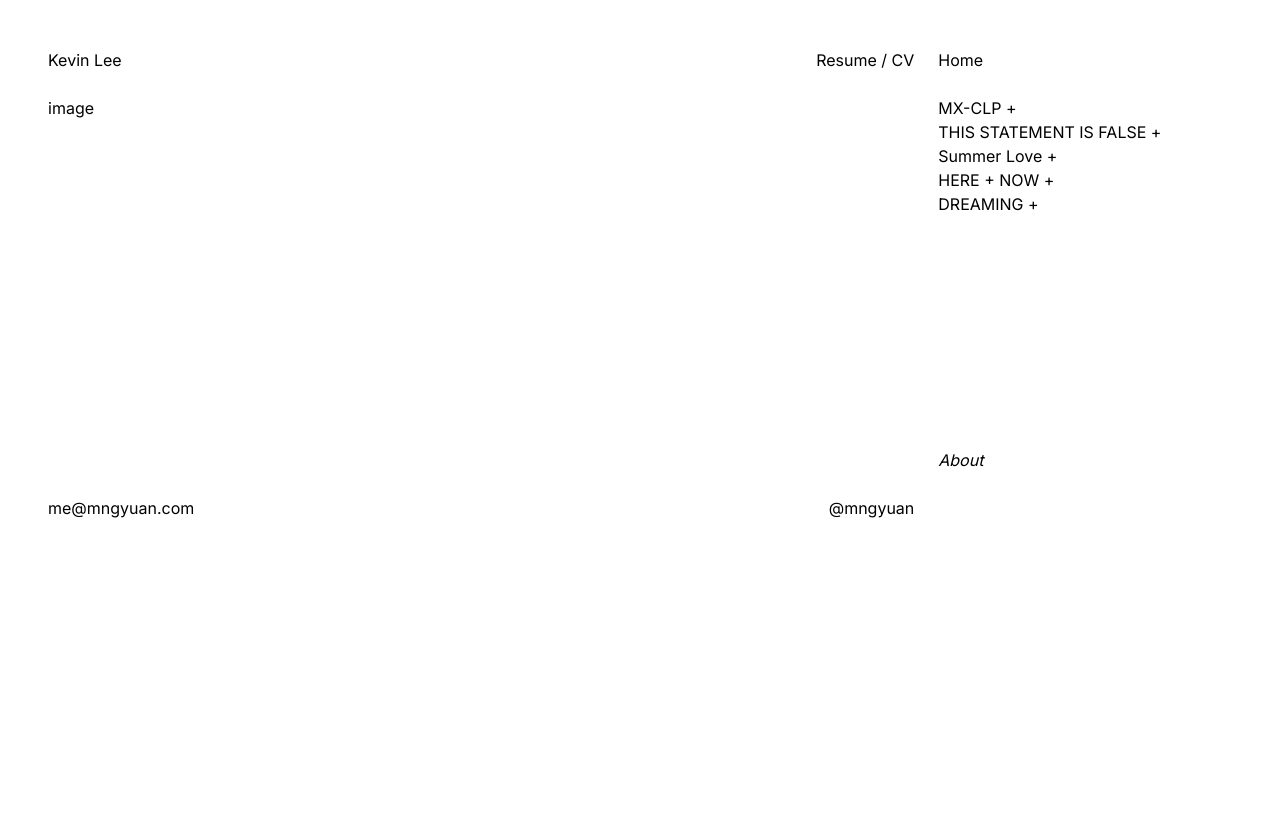
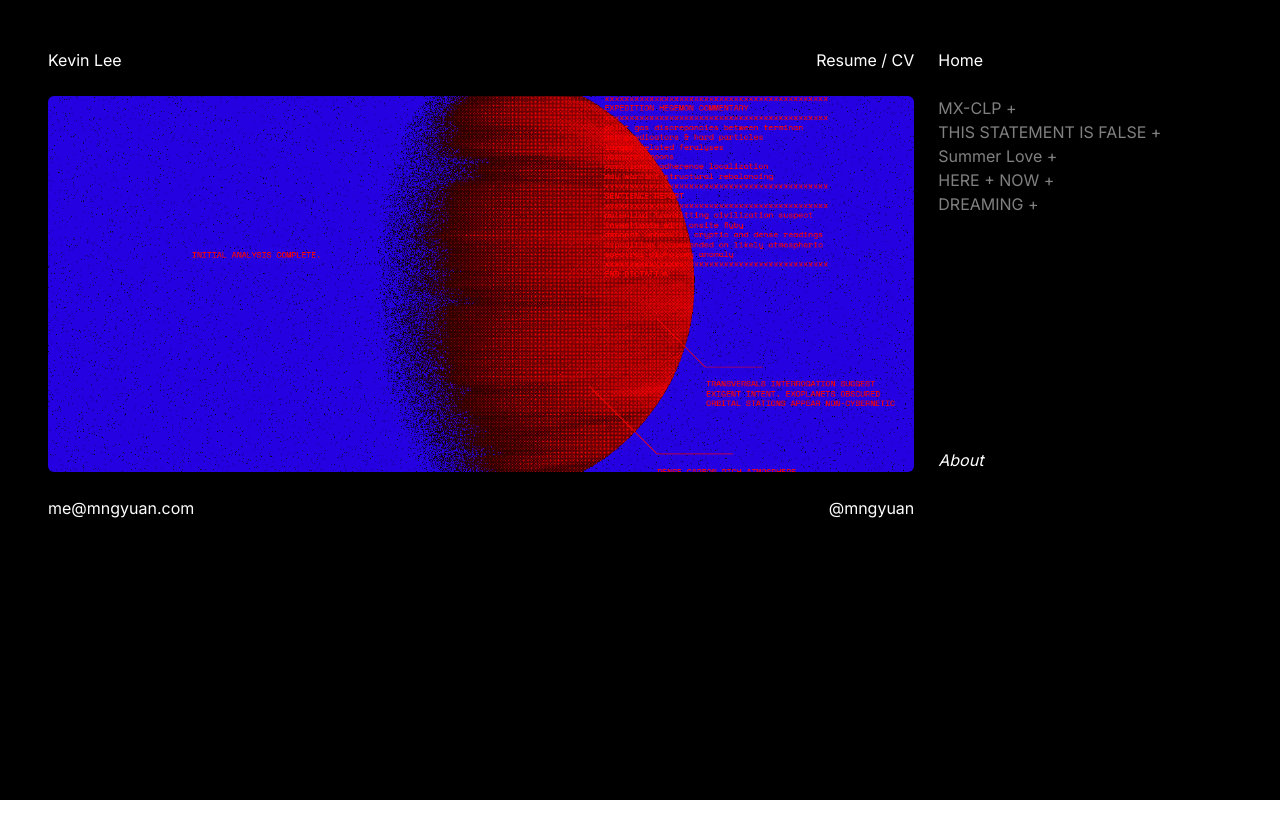
Before and after one commit to mngyuan/personal-site-2023, a Next.js app: page / in a window 1280 px wide. Shown: the top 838 px of the page. Built offline with nearby package versions, Linux system fonts and the light colour scheme.

Commit message:
basic styling

```diff
--- a/src/app/page.js
+++ b/src/app/page.js
@@ -6,52 +6,105 @@ import jupiterPic from '../../public/jupiter.png';
 export default function Home() {
   return (
     <>
-      <main className="h-full overflow-auto flex flex-col justify-between">
+      <main className="h-full overflow-auto flex flex-col justify-between bg-black text-white">
         <div className="flex flex-row justify-between sticky top-0 p-6 pt-12 pl-12 pb-0 pr-2/7">
           <div>Kevin Lee</div>
           <div>Resume / CV</div>
         </div>
-        <div className="basis-1/2 shrink-0 grow-0 p-6 pl-12 pb-0 pr-2/7">
-          image
+        <div className="h-1/2 basis-1/2 shrink-0 grow-0 p-6 pl-12 pb-0 pr-2/7">
+          <Image
+            className="h-full w-full object-cover rounded-md"
+            src={jupiterPic}
+          />
         </div>
         <div className="flex flex-row justify-between basis-1/2 shrink-0 grow-0 sticky top-blurb p-6 pl-12 pb-0 pr-2/7">
           <div>me@mngyuan.com</div>
           <div>@mngyuan</div>
         </div>
-        <div className="basis-1/2 shrink-0 grow-0 flex flex-row justify-between items-start">
-          <div className="p-6 pl-12 pb-0">image</div>
+        <div className="h-1/2 basis-1/2 shrink-0 grow-0 flex flex-row justify-between items-start">
+          <div className="h-full w-5/7 p-6 pl-12 pr-0 pb-0">
+            <Image
+              className="h-full w-full object-cover rounded-md"
+              src={jupiterPic}
+            />
+          </div>
           <div className="w-2/7 pt-6 px-6 sticky top-blurb">
             I’m a Creative Technologist, working with web. Previously at the
             Royal College of Art, Facebook, and IBM.
           </div>
         </div>
-        <div className="basis-1/2 shrink-0 grow-0 flex flex-row justify-between items-start">
-          <div className="p-6 pl-12 pb-0">image</div>
+        <div className="h-1/2 basis-1/2 shrink-0 grow-0 flex flex-row justify-between items-start">
+          <div className="h-full w-5/7 p-6 pl-12 pr-0 pb-0">
+            <Image
+              className="h-full w-full object-cover rounded-md"
+              src={jupiterPic}
+            />
+          </div>
           <div className="w-2/7 pt-6 px-6 sticky top-blurb">
             I’m a Creative Technologist, working with web. Previously at the
             Royal College of Art, Facebook, and IBM.
           </div>
         </div>
-        <div className="basis-1/2 shrink-0 grow-0 flex flex-row justify-between items-start">
-          <div className="p-6 pl-12 pb-0">image</div>
+        <div className="h-1/2 basis-1/2 shrink-0 grow-0 flex flex-row justify-between items-start">
+          <div className="h-full w-5/7 p-6 pl-12 pr-0 pb-0">
+            <Image
+              className="h-full w-full object-cover rounded-md"
+              src={jupiterPic}
+            />
+          </div>
           <div className="w-2/7 pt-6 px-6 sticky top-blurb">
             I’m a Creative Technologist, working with web. Previously at the
             Royal College of Art, Facebook, and IBM.
           </div>
         </div>
       </main>
-      <div className="h-full w-2/7 top-0 left-5/7 absolute flex flex-col justify-between">
+      <div className="h-full w-2/7 top-0 left-5/7 absolute flex flex-col justify-between bg-black text-white">
         <div className="flex flex-row justify-between p-6 pt-12 pr-12 pb-0">
           Home
         </div>
         <nav className="basis-1/2 shrink-0 grow-0 flex flex-col justify-between p-6 pr-12 pb-0">
-          <div>
-            MX-CLP +<br />
-            THIS STATEMENT IS FALSE +<br />
-            Summer Love +<br />
-            HERE + NOW +<br />
-            DREAMING +
-          </div>
+          <ul>
+            <li>
+              <Link
+                className="opacity-50 hover:opacity-100 transition-opacity"
+                href="/mx-clp"
+              >
+                MX-CLP +
+              </Link>
+            </li>
+            <li>
+              <Link
+                className="opacity-50 hover:opacity-100 transition-opacity"
+                href="/this-statement-is-false"
+              >
+                THIS STATEMENT IS FALSE +
+              </Link>
+            </li>
+            <li>
+              <Link
+                className="opacity-50 hover:opacity-100 transition-opacity"
+                href="/summer-love"
+              >
+                Summer Love +
+              </Link>
+            </li>
+            <li>
+              <Link
+                className="opacity-50 hover:opacity-100 transition-opacity"
+                href="/here+now"
+              >
+                HERE + NOW +
+              </Link>
+            </li>
+            <li>
+              <Link
+                className="opacity-50 hover:opacity-100 transition-opacity"
+                href="/dreaming"
+              >
+                DREAMING +
+              </Link>
+            </li>
+          </ul>
           <div>
             <i>About</i>
           </div>
```
